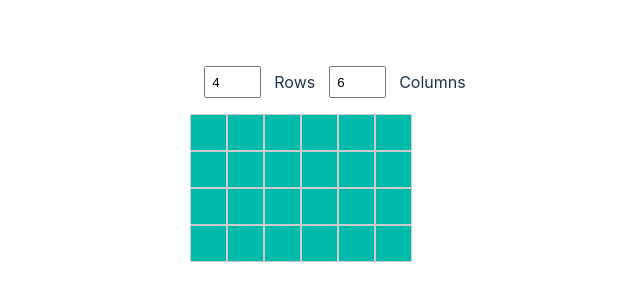
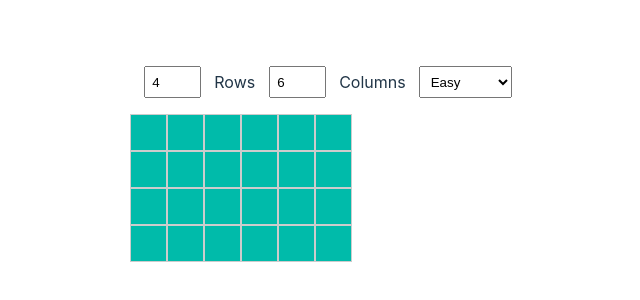
Before and after one commit to nascarsayan/react-stack, a Preact app in the folder mine-sweeper/: page / in a window 1280 px wide. Shown: the part 244-544 px from the top of the page, without its empty margins (312-952 px from the left). Built offline with nearby package versions, Linux system fonts and the light colour scheme.

Commit message:
difficulty

```diff
--- a/mine-sweeper/src/app.css
+++ b/mine-sweeper/src/app.css
@@ -42,6 +42,12 @@
   padding: 0.5em;
 }
 
+#user-difficulty {
+  margin: 0 1em;
+  width: 7em;
+  padding: 0.5em;
+}
+
 .board-form {
   display: flex;
   justify-content: center;
--- a/mine-sweeper/src/app.tsx
+++ b/mine-sweeper/src/app.tsx
@@ -12,20 +12,37 @@ type Cell = {
 type MineSweeperProps = {
   numRows: number
   numCols: number
+  difficulty: Difficulty
 }
 
 // MineSweeper is a JSX component
-function MineSweeper({ numRows, numCols }: MineSweeperProps) {
+function MineSweeper({ numRows, numCols, difficulty }: MineSweeperProps) {
   const [board, setBoard] = useState<Array<Array<Cell>>>([])
 
   const [isGameDone, setIsGameDone] = useState<boolean>(false)
 
   useEffect(() => {
     createBoard()
-  }, [ numCols, numRows ])
+  }, [ numCols, numRows, difficulty ])
 
   function getMineCells() {
-    let totalMines = 2 // (numRows * numCols) / 6
+
+    let mineRatio = 1;
+    switch (difficulty) {
+      case Difficulty.easy:
+        mineRatio = 0.1;
+        break;
+      case Difficulty.medium:
+        mineRatio = 0.2;
+        break;
+      case Difficulty.hard:
+        mineRatio = 0.3;
+        break;
+      default:
+        break;
+    }
+
+    let totalMines = Math.ceil((numRows * numCols) * mineRatio);
 
     let allCells = (new Array(numRows * numCols)).fill(0).map(
       (_, i) => i
@@ -44,6 +61,9 @@ function MineSweeper({ numRows, numCols }: MineSweeperProps) {
   }
 
   function createBoard() {
+
+    setIsGameDone(false)
+
     let mineCells = getMineCells()
 
     let newBoard: Array<Array<Cell>> = []
@@ -242,7 +262,7 @@ export function App() {
   const [rows, setRows] = useState<number>(4)
   const [cols, setCols] = useState<number>(6)
 
-  // const [difficulty, setDifficulty] = useState<Difficulty>(Difficulty.easy)
+  const [difficulty, setDifficulty] = useState<Difficulty>(Difficulty.easy)
 
   return (
     <div id="app">
@@ -255,13 +275,21 @@ export function App() {
           (event) => setCols(parseInt(event.currentTarget.value))
         } />
         <label for="user-cols">Columns</label>
-        {/* <input id="user-difficulty" type="range" min="1" max="3" value={cols} onChange={
-          (event) => setCols(parseInt(event.currentTarget.value))
-        } />
-        <label for="user-difficulty">Difficulty</label> */}
+
+        <select
+          id="user-difficulty"
+          value={difficulty}
+          onChange={
+            (event) => setDifficulty(event.currentTarget.value as Difficulty)
+          }
+          >
+          <option value="easy" >Easy</option>
+          <option value="medium" >Medium</option>
+          <option value="hard" >Hard</option>
+        </select>
 
       </form>
-      <MineSweeper numRows={rows} numCols={cols} />
+      <MineSweeper numRows={rows} numCols={cols} difficulty={difficulty} />
     </div>
   )
 }
```
